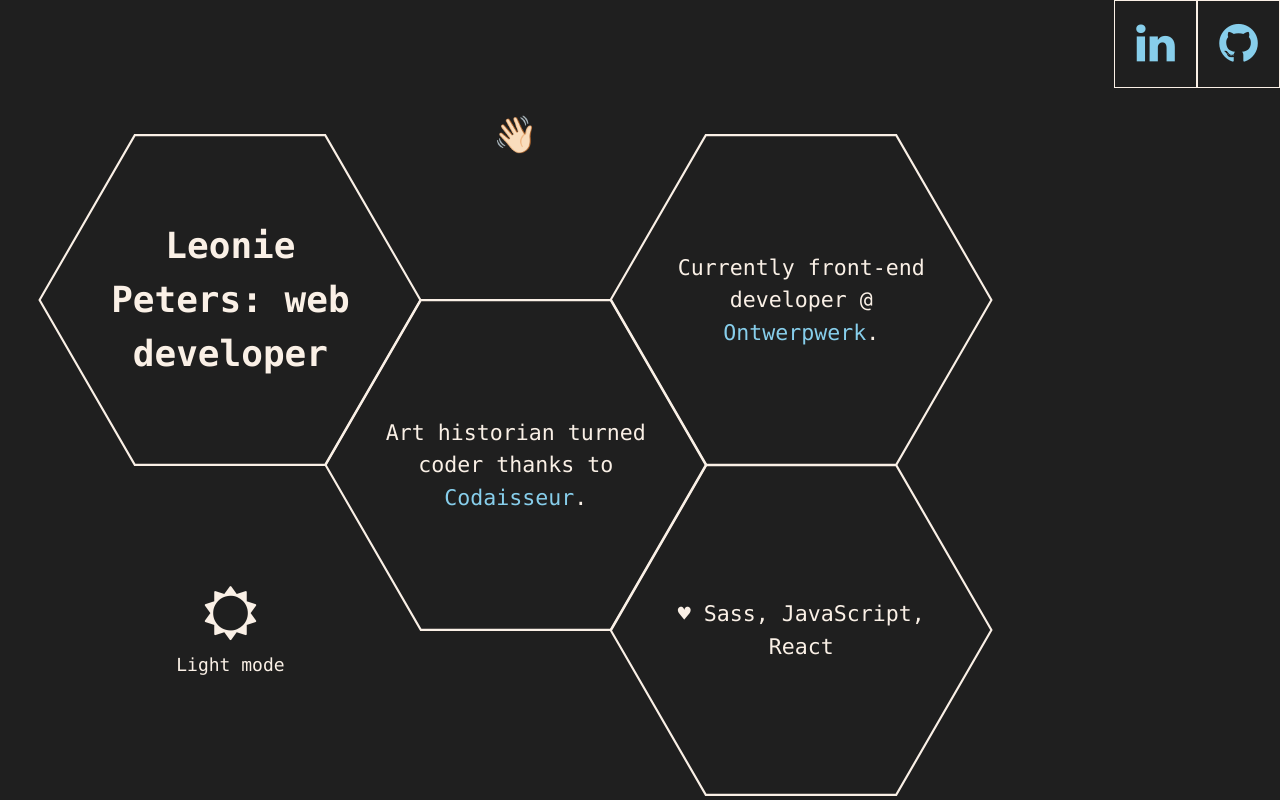
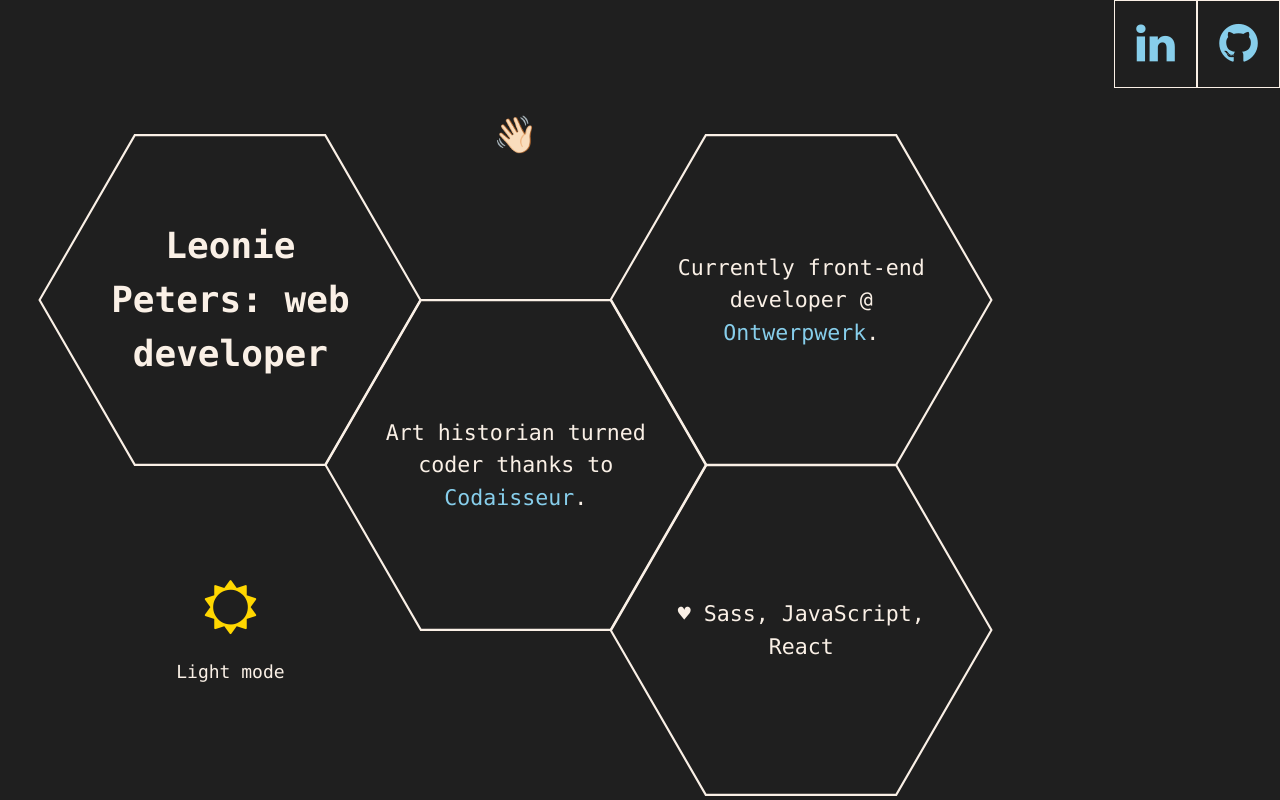
Before and after one commit to LeoniePeters/leoniepeters.com, a React (Create React App) app: page / in a window 1280 px wide. Shown: the top 800 px of the page. Built offline with nearby package versions, Linux system fonts and the light colour scheme.

Commit message:
Adjust color and hover toggle

```diff
--- a/src/Components/Welcome.scss
+++ b/src/Components/Welcome.scss
@@ -17,17 +17,18 @@
     min-height: 52vw;
   }
   i {
-    color: $linen;
+    color: $gold;
     height: 50px;
     transition: color 1s ease-in;
     &::before {
       display: block;
       font-size: 3em;
-      margin: 0 auto 0.25em;
+      margin: 0 auto 0.5em;
+      transition: all 300ms ease-in;
     }
     @at-root .lightmode & {
-      color: $blackish;
-      transition: color 1s ease-in;
+      color: $steelblue;
+      transition: all 1s ease-in;
     }
   }
 }
@@ -44,6 +45,10 @@
   @at-root .lightmode & {
     color: $blackish;
     transition: color 1s ease-in;
+  }
+  &:hover i::before {
+      transform: scale(1.5);
+      transition: all 300ms ease-in;
   }
 }
 
--- a/src/assets/styles/base/_colors.scss
+++ b/src/assets/styles/base/_colors.scss
@@ -5,3 +5,4 @@
 $skyblue: skyblue;
 $steelblue: steelblue;
 $blackish: #1f1f1f;
+$gold: gold;
```
